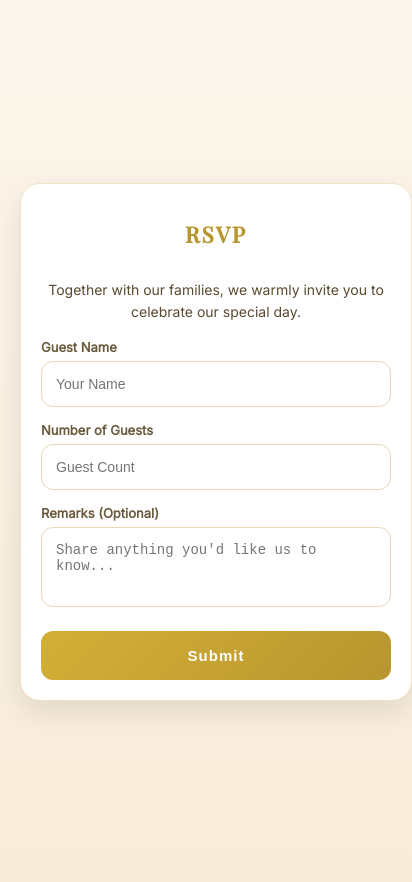
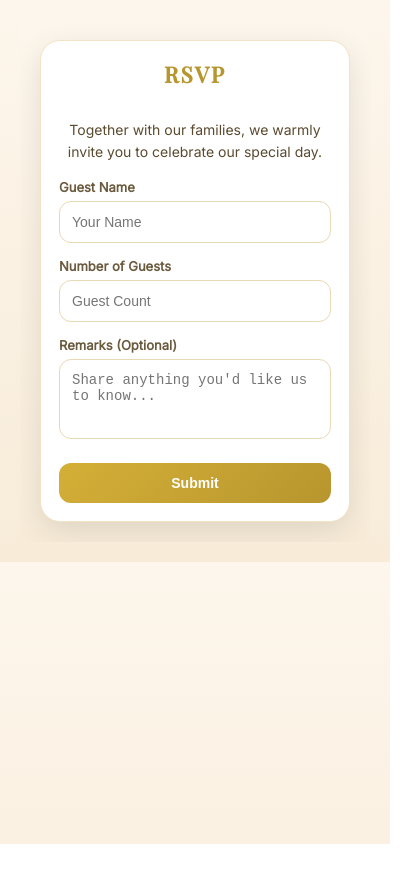
Before and after one commit to randika-chathuranga/Personal-Task, a plain HTML site: page index.html in a window 390 px wide. Shown: the whole page, 412 px wide, since content can reach past the window. After the commit the page ends 844 px from the top, so only its background shows below. Drawn offline with nearby package versions, Linux system fonts and the light colour scheme.

Commit message:
Update index.html
test 01

```diff
--- a/index.html
+++ b/index.html
@@ -8,122 +8,22 @@
 <link href="https://fonts.googleapis.com/css2?family=Great+Vibes&family=Playfair+Display:wght@500&family=Inter&display=swap" rel="stylesheet">
 
 <style>
-  body {
-    margin: 0;
-    font-family: 'Inter', sans-serif;
-    background: linear-gradient(to right, #fdf6ec, #f8ecd9);
-    display: flex;
-    flex-direction: column;
-    align-items: center;
-    justify-content: center;
-    height: 100vh;
-  }
-
-  .card {
-    background: white;
-    padding: 40px;
-    border-radius: 20px;
-    width: 350px;
-    box-shadow: 0 15px 40px rgba(0,0,0,0.1);
-    text-align: center;
-    border: 1px solid #f1e3c6;
-  }
-
-  h1 {
-    font-family: 'Playfair Display', serif;
-    color: #b8962e;
-    margin-bottom: 5px;
-    letter-spacing: 2px;
-  }
-
-  .subtitle {
-    font-size: 12px;
-    letter-spacing: 2px;
-    color: #c9a74e;
-    margin-bottom: 25px;
-  }
-
-  label {
-    display: block;
-    text-align: left;
-    font-size: 12px;
-    margin-top: 15px;
-    color: #6b5b3e;
-    font-weight: 600;
-  }
-
-  input, textarea {
-    width: 92%;
-    padding: 12px;
-    margin-top: 6px;
-    border-radius: 10px;
-    border: 1px solid #e8d9b5;
-    background: #fff;
-    outline: none;
-  }
-
-  input:focus, textarea:focus {
-    border-color: #d4af37;
-  }
-
-  textarea {
-    resize: none;
-    height: 80px;
-  }
-
-  button {
-    margin-top: 25px;
-    width: 100%;
-    padding: 14px;
-    border-radius: 12px;
-    border: none;
-    background: linear-gradient(135deg, #d4af37, #b8962e);
-    color: white;
-    font-weight: bold;
-    letter-spacing: 1px;
-    cursor: pointer;
-  }
-
-  button:hover {
-    opacity: 0.9;
-  }
-
-  /* Wedding footer */
-.footer {
-  margin-top: 35px;
-  text-align: center;
+ /* ================= Global Reset & Box Sizing ================= */
+* {
+  box-sizing: border-box;
+  margin: 0;
+  padding: 0;
 }
 
-.names {
-  font-family: 'Great Vibes', cursive;
-  font-size: 48px;
-  color: #a67c00; /* deeper gold */
-  font-weight: bold;
-  letter-spacing: 1px;
-}
-
-.names span {
-  font-size: 28px;
-  margin: 0 10px;
-  color: #444;
-}
-
-.message {
-  font-size: 15px;
-  color: #5a4a2f;
-  margin-top: 10px;
-  line-height: 1.6;
-}
-
-
-body {
-  margin: 0;
+html, body {
+  width: 100%;
+  overflow-x: hidden; /* Prevent horizontal scroll on mobile */
   font-family: 'Inter', sans-serif;
   background: linear-gradient(to bottom, #fdf6ec, #f8ecd9);
   padding: 20px;
 }
 
-/* Card */
+/* ================= Card Container ================= */
 .card {
   background: white;
   padding: 25px;
@@ -133,52 +33,61 @@ body {
   margin: auto;
   box-shadow: 0 10px 30px rgba(0,0,0,0.1);
   border: 1px solid #f1e3c6;
+  text-align: center;
 }
 
-/* Title */
+/* ================= Title ================= */
 h1 {
   font-family: 'Playfair Display', serif;
   color: #b8962e;
   text-align: center;
   margin-bottom: 5px;
+  letter-spacing: 2px;
+  font-size: 24px;
 }
 
-/* Event details */
-.event-details {
+/* ================= Subtitle / Event Details ================= */
+.subtitle, .event-details {
   font-size: 13px;
   color: #6b5b3e;
   margin-top: 10px;
   margin-bottom: 20px;
-  line-height: 1.7;
+  line-height: 1.6;
   text-align: center;
 }
 
-/* Labels */
+/* ================= Labels ================= */
 label {
   display: block;
   font-size: 13px;
   margin-top: 15px;
   color: #6b5b3e;
   font-weight: 600;
+  text-align: left;
 }
 
-/* Inputs */
+/* ================= Inputs & Textarea ================= */
 input, textarea {
-  width: 100%;
+  width: 100%; /* Full width, avoids overflow */
   padding: 14px;
   margin-top: 6px;
   border-radius: 12px;
   border: 1px solid #e8d9b5;
   font-size: 14px;
-  box-sizing: border-box;
+  outline: none;
+  background: #fff;
 }
 
-/* Focus */
 input:focus, textarea:focus {
   border-color: #d4af37;
 }
 
-/* Button */
+textarea {
+  resize: none;
+  height: 80px;
+}
+
+/* ================= Button ================= */
 button {
   margin-top: 20px;
   width: 100%;
@@ -189,9 +98,14 @@ button {
   color: white;
   font-weight: bold;
   font-size: 15px;
+  cursor: pointer;
 }
 
-/* Footer */
+button:hover {
+  opacity: 0.9;
+}
+
+/* ================= Footer ================= */
 .footer {
   margin-top: 30px;
   text-align: center;
@@ -201,6 +115,8 @@ button {
   font-family: 'Great Vibes', cursive;
   font-size: 42px;
   color: #a67c00;
+  font-weight: bold;
+  letter-spacing: 1px;
 }
 
 .names span {
@@ -216,21 +132,53 @@ button {
   line-height: 1.6;
 }
 
-/* 📱 Extra mobile tuning */
+/* ================= Responsive: Mobile Devices ================= */
 @media (max-width: 480px) {
   .card {
     padding: 20px;
   }
 
   h1 {
-    font-size: 22px;
+    font-size: 20px;
+  }
+
+  input, textarea, button {
+    font-size: 14px;
+    padding: 12px;
   }
 
   .names {
     font-size: 36px;
   }
+
+  .names span {
+    font-size: 24px;
+  }
 }
 
+/* ================= Responsive: Larger Phones / iPhone 10-16 ================= */
+@media (max-width: 428px) { /* Covers iPhone 12/14 Pro Max width */
+  .card {
+    padding: 18px;
+  }
+
+  h1 {
+    font-size: 22px;
+  }
+
+  input, textarea, button {
+    font-size: 14px;
+    padding: 12px;
+  }
+
+  .names {
+    font-size: 38px;
+  }
+
+  .names span {
+    font-size: 24px;
+  }
+}
 </style>
 </head>
 
```
